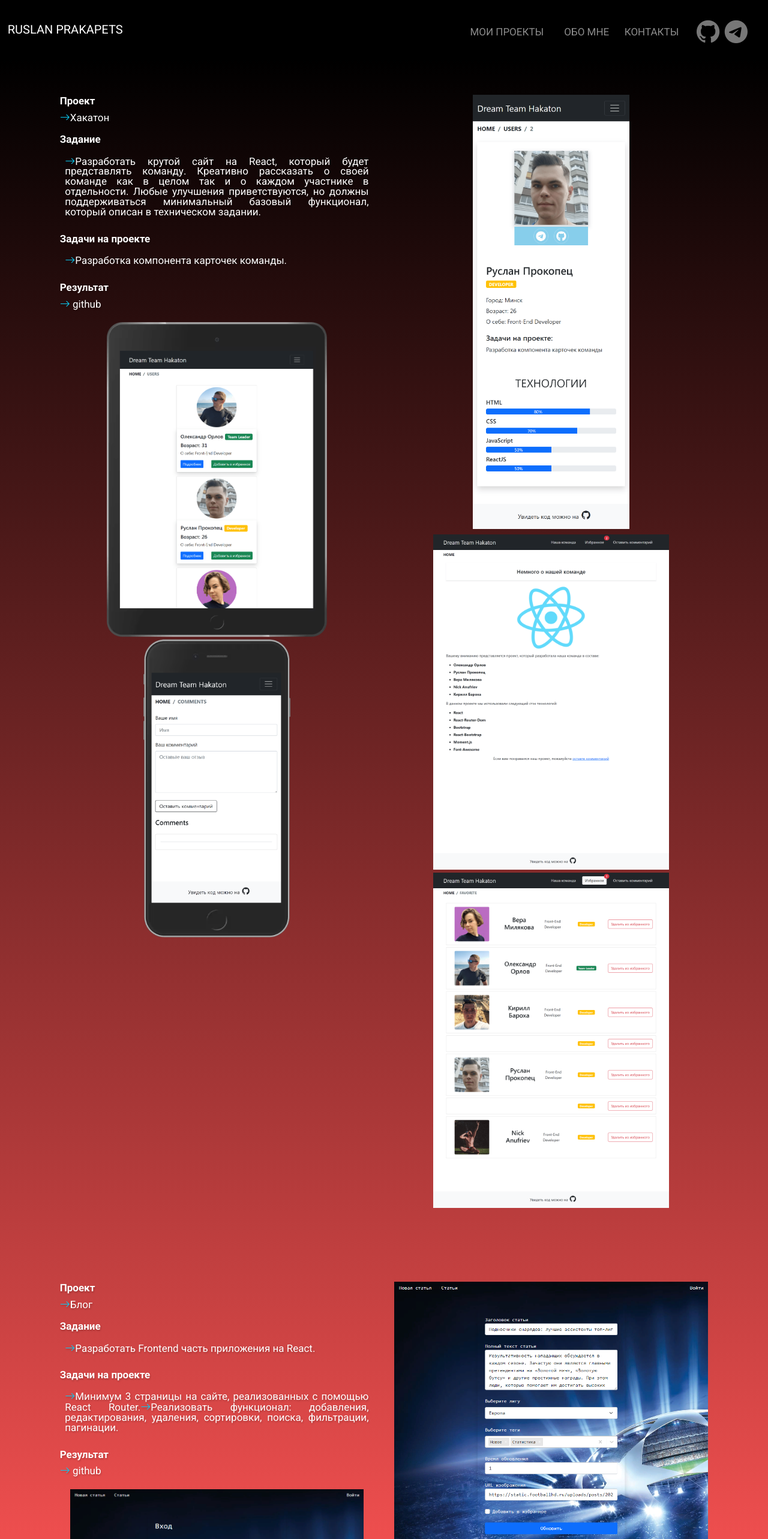
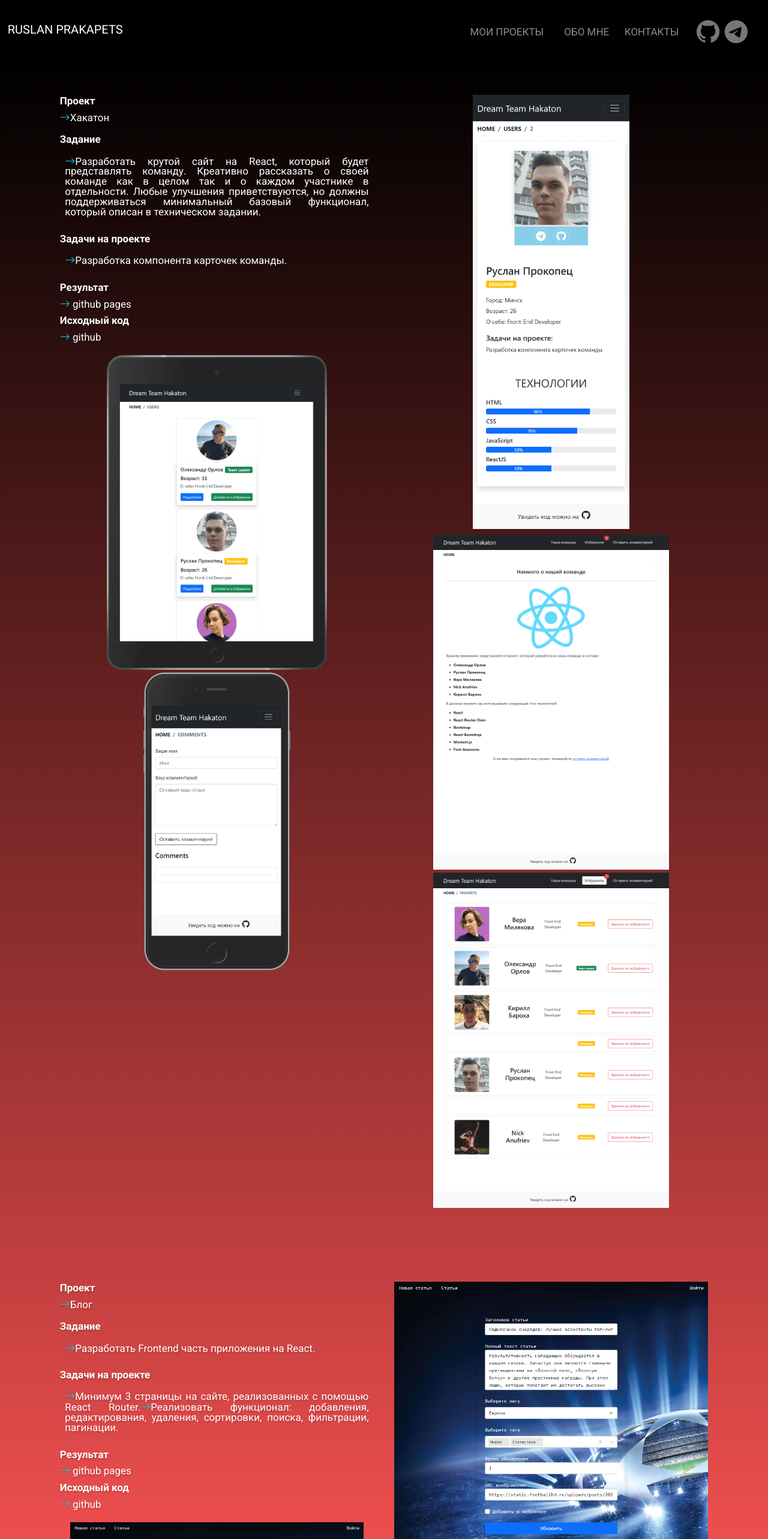
Before and after one commit to kyoto430/resume, a React (Create React App) app: page /projects in a window 1280 px wide. Shown: the top 2566 px of the page at 60% size. Built offline with nearby package versions, Linux system fonts and the light colour scheme.

Commit message:
added project links

```diff
--- a/src/pages/about.jsx
+++ b/src/pages/about.jsx
@@ -56,7 +56,7 @@ const About = () => {
             </div>
             <div className="col-8">
               <div className="d-flex justify-content-around flex-wrap">
-                <a href="https://reactjs.org/" target="_blank">
+                <a href="https://reactjs.org/" target="_blank" rel="noreferrer">
                   {' '}
                   <img
                     src="https://raw.githubusercontent.com/devicons/devicon/master/icons/react/react-original-wordmark.svg"
@@ -139,7 +139,11 @@ const About = () => {
             </div>
             <div className="col-8">
               <div className="d-flex justify-content-around flex-wrap">
-                <a href="https://redux.js.org/" target="_blank">
+                <a
+                  href="https://redux.js.org/"
+                  target="_blank"
+                  rel="noreferrer"
+                >
                   {' '}
                   <img
                     src="https://d33wubrfki0l68.cloudfront.net/0834d0215db51e91525a25acf97433051f280f2f/c30f5/img/redux.svg"
--- a/src/pages/projects.jsx
+++ b/src/pages/projects.jsx
@@ -65,8 +65,23 @@ const Projects = () => {
                     </h5>
                     <i className="bi bi-arrow-right text-info"> </i>
                     <a
+                      rel="noreferrer"
                       target="_blank"
                       href="https://orlovaleksandr89.github.io/hakaton/#/hakaton"
+                      style={{
+                        color: '#fff',
+                      }}
+                    >
+                      <span>github pages</span>
+                    </a>
+                    <h5 className="mt-2">
+                      <strong>Исходный код</strong>
+                    </h5>
+                    <i className="bi bi-arrow-right text-info"> </i>
+                    <a
+                      rel="noreferrer"
+                      target="_blank"
+                      href="https://github.com/orlovaleksandr89/hakaton"
                       style={{
                         color: '#fff',
                       }}
@@ -132,8 +147,23 @@ const Projects = () => {
                     </h5>
                     <i className="bi bi-arrow-right text-info"> </i>
                     <a
+                      rel="noreferrer"
                       target="_blank"
                       href="https://kyoto430.github.io/project-blog/"
+                      style={{
+                        color: '#fff',
+                      }}
+                    >
+                      <span>github pages</span>
+                    </a>
+                    <h5 className="mt-2">
+                      <strong>Исходный код</strong>
+                    </h5>
+                    <i className="bi bi-arrow-right text-info"> </i>
+                    <a
+                      rel="noreferrer"
+                      target="_blank"
+                      href="https://github.com/kyoto430/project-blog"
                       style={{
                         color: '#fff',
                       }}
@@ -177,8 +207,8 @@ const Projects = () => {
                     </h5>
                     <p className="p-2 ">
                       <i className="bi bi-arrow-right text-info"></i>
-                      Сверстать адаптивный веб-сайт используя HTML, CSS, SASS,
-                      JavaScript.
+                      Сверстать адаптивный веб-сайт используя HTML,
+                      CSS(SASS),JavaScript.
                     </p>
                   </div>
                   <div>
@@ -187,7 +217,7 @@ const Projects = () => {
                     </h5>
                     <p className="p-2">
                       <i className="bi bi-arrow-right text-info"></i>
-                      Вёрстка Landing-page с меню-бургером и попапами.
+                      Вёрстка Landing-page с меню-бургером и модальными окнами.
                     </p>
                   </div>
                   <div>
@@ -196,8 +226,23 @@ const Projects = () => {
                     </h5>
                     <i className="bi bi-arrow-right text-info"> </i>
                     <a
+                      rel="noreferrer"
                       target="_blank"
                       href="https://kyoto430.github.io/Project-1/"
+                      style={{
+                        color: '#fff',
+                      }}
+                    >
+                      <span>github pages</span>
+                    </a>
+                    <h5 className="mt-2">
+                      <strong>Исходный код</strong>
+                    </h5>
+                    <i className="bi bi-arrow-right text-info"> </i>
+                    <a
+                      rel="noreferrer"
+                      target="_blank"
+                      href="https://github.com/kyoto430/Project-1"
                       style={{
                         color: '#fff',
                       }}
```
